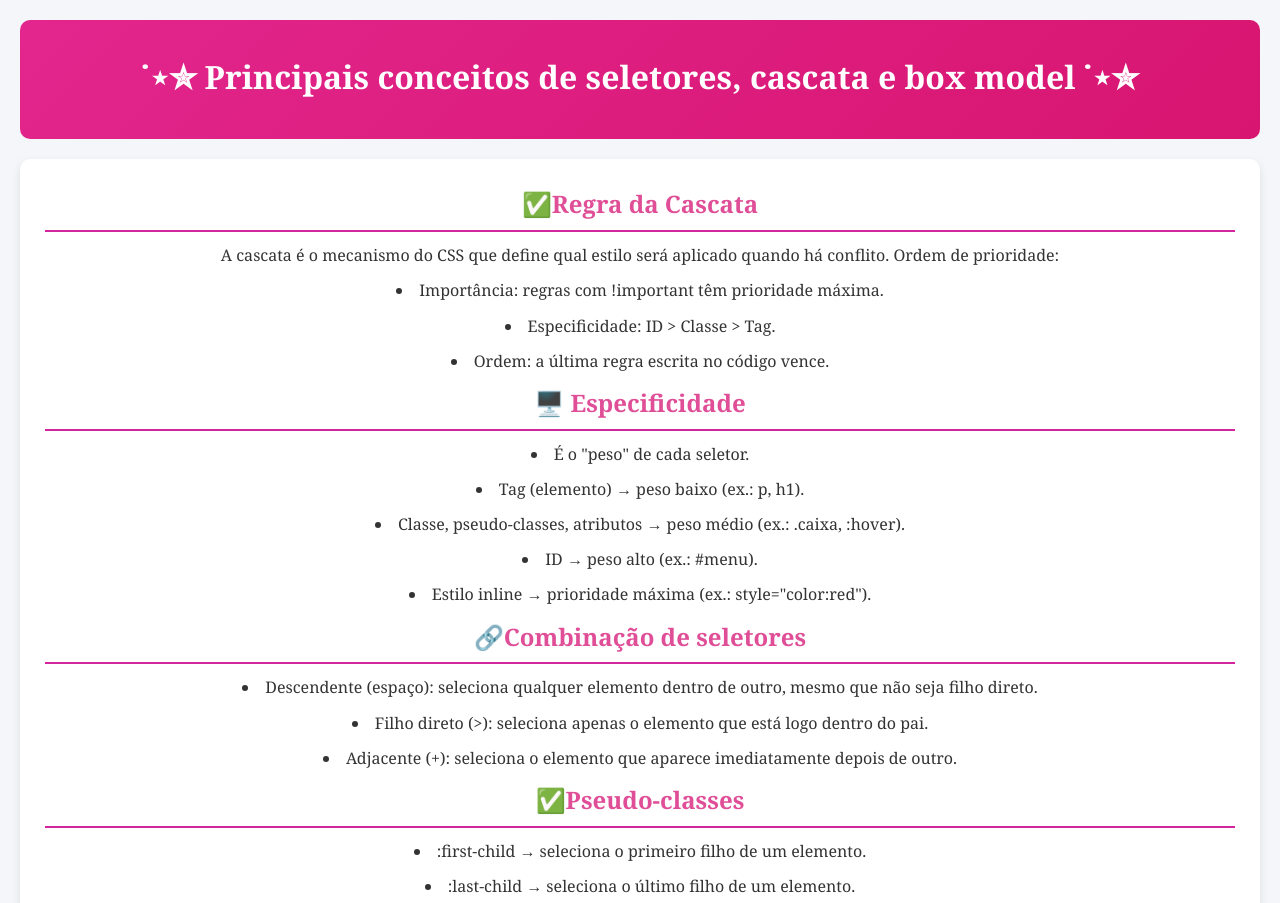
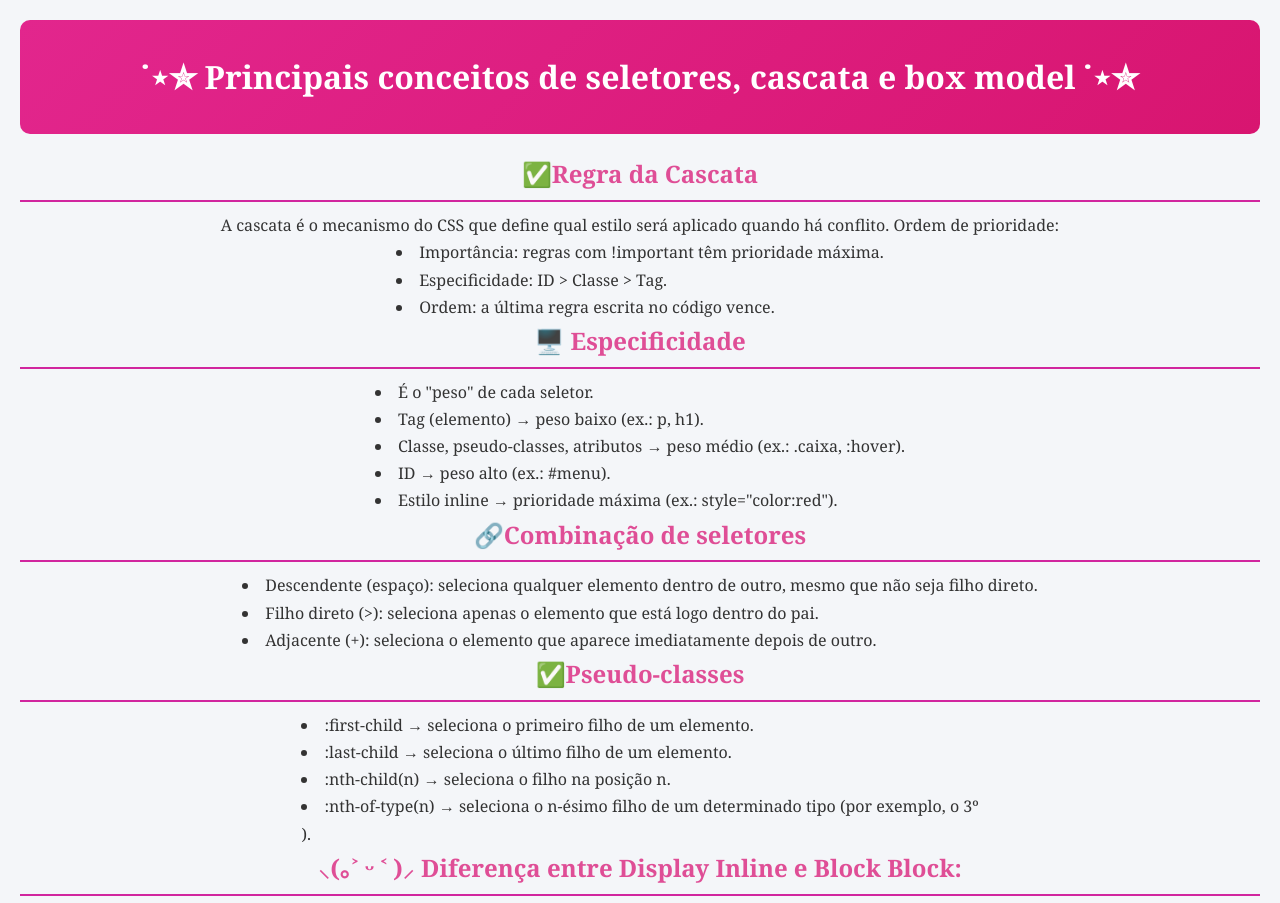
Before and after one commit to Paolita05/atividade, a plain HTML site: page index.html in a window 1280 px wide. Shown: the top 903 px of the page. Drawn offline with Linux system fonts and the light colour scheme.

Commit message:
terceiro

```diff
--- a/style.css
+++ b/style.css
@@ -1,3 +1,4 @@
+
 * {
   margin: 0;
   padding: 0;
@@ -25,44 +26,12 @@ header {
   margin-inline: auto;
 }
 
-header h1 {
-  font-size: 2rem;
-  margin-bottom: 5px;
-  margin-inline: auto;
-}
-
-header p {
-  font-size: 1.1rem;
-  opacity: 0.9;
-  margin-inline: auto;
-}
-
-main {
-  background: white;
-  padding: 25px;
-  border-radius: 10px;
-  box-shadow: 0 4px 10px rgba(0, 0, 0, 0.1);
-  margin-inline: auto;
-}
-
-section {
-  margin-bottom: 25px;
-  margin-inline: auto;
-}
 
 h2 {
   color: hsl(330, 69%, 59%);
   margin-bottom: 10px;
   border-bottom: 2px solid #d1269e;
   padding-bottom: 5px;
-  margin-inline: auto;
-}
-
-
-p,
-li {
-  margin-bottom: 8px;
-  font-size: 1rem;
   margin-inline: auto;
   text-align: center;
 }
```
Also changed, not shown: index.html (+2 -2 lines).
